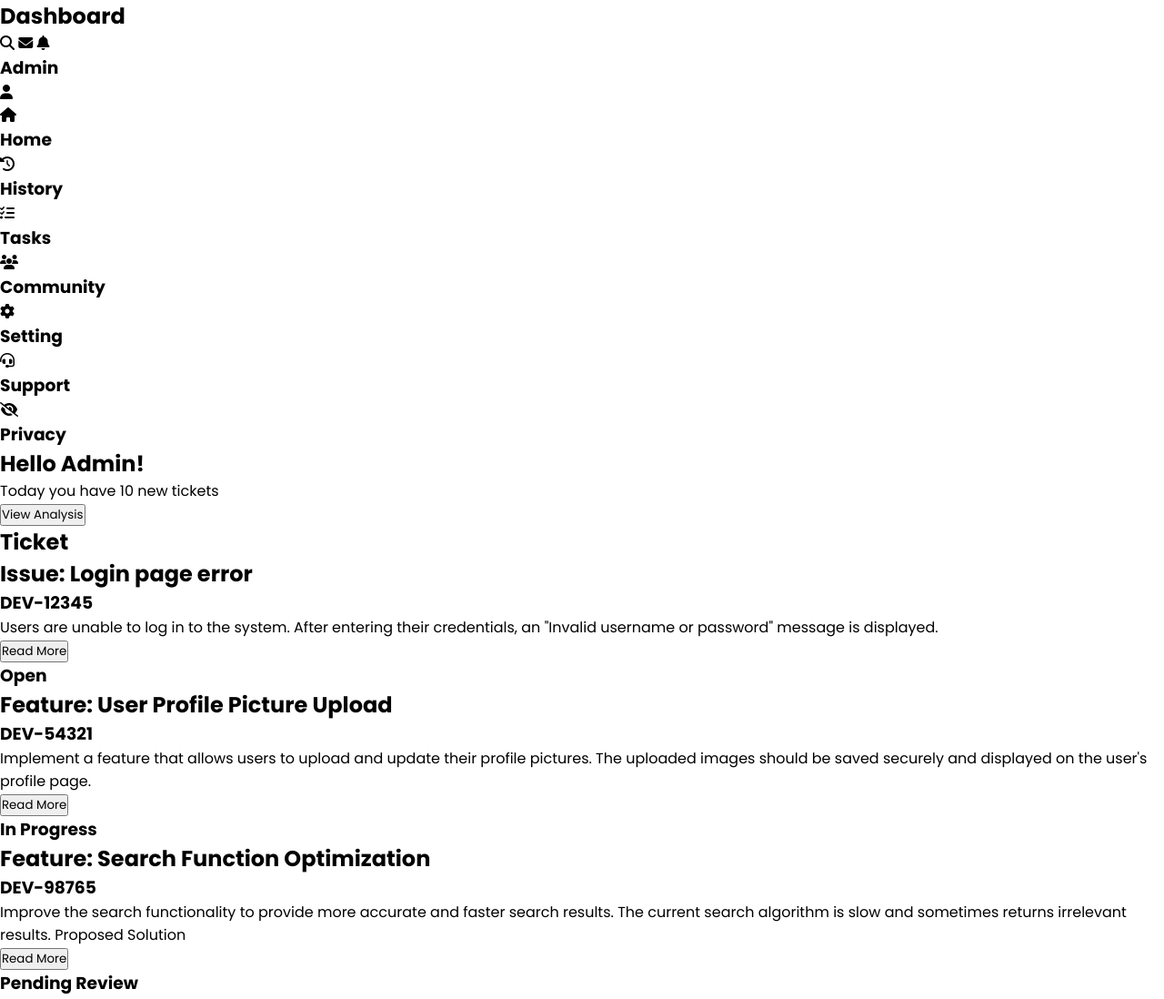
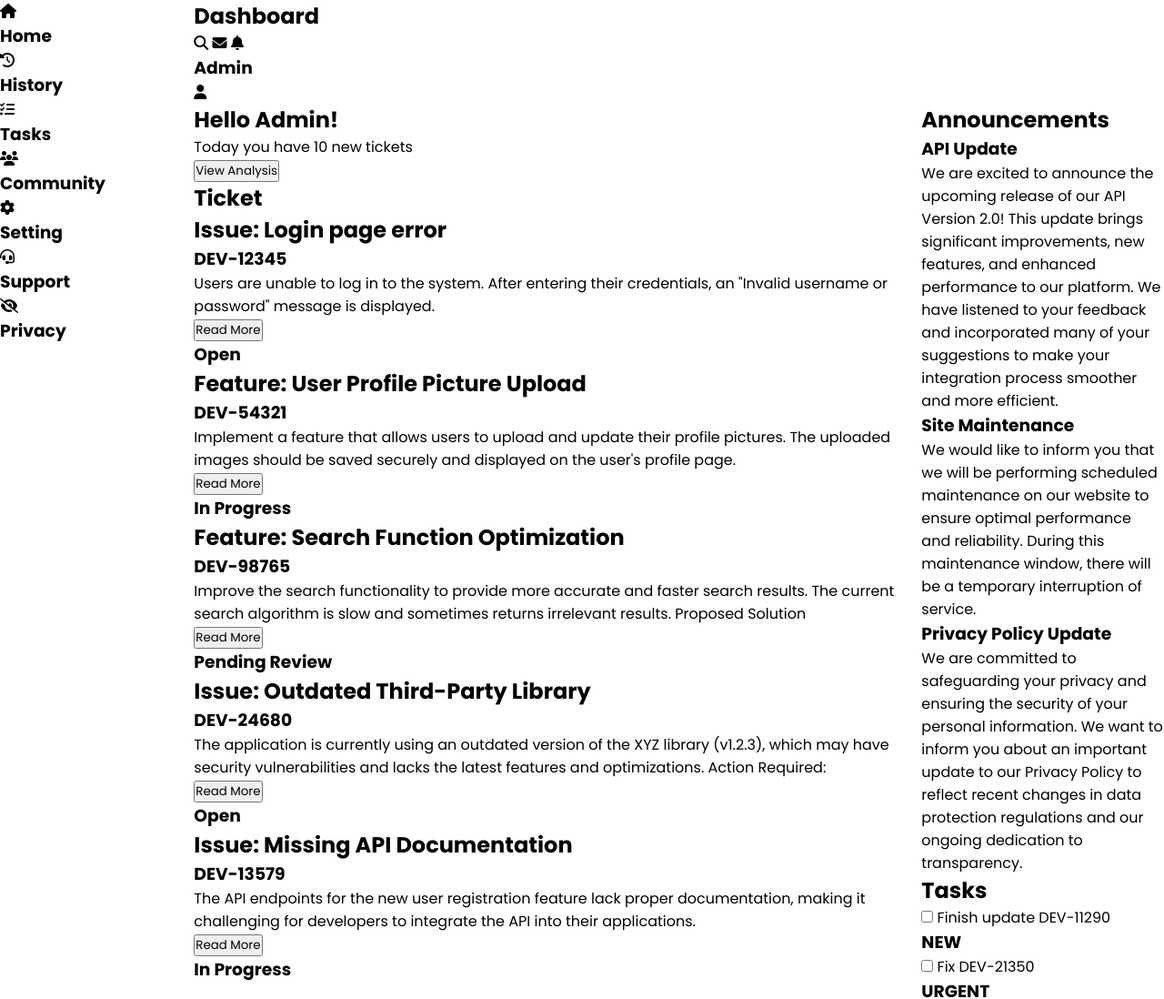
Before and after one commit to mekintown/admin-dashboard, a plain HTML site: page index.html in a window 1280 px wide. Shown: the top 1098 px of the page at 91% size. Drawn offline with Linux system fonts and the light colour scheme.

Commit message:
Add basic layout

```diff
--- a/index.html
+++ b/index.html
@@ -11,18 +11,6 @@
 </head>
 <body>
     <div class="container">
-        <header>
-            <h2 class="dashboard">Dashboard</h2>
-            <nav>
-                <i class="fa-solid fa-magnifying-glass"></i>
-                <i class="fa-solid fa-envelope"></i>
-                <i class="fa-solid fa-bell"></i>
-            </nav>
-            <div class="profile">
-                <h3>Admin</h3>
-                <i class="fa-solid fa-user"></i>
-            </div>
-        </header>
         <nav class="sidebar">
             <div>
                 <i class="fa-solid fa-house"></i>
@@ -53,12 +41,25 @@
                 <h3>Privacy</h3>
             </div>
         </nav>
-        <section class="introduction">
-            <h2 class="section-title">Hello Admin!</h2>
+        <article>
+            <header>
+                <h2 class="dashboard">Dashboard</h2>
+                <nav>
+                    <i class="fa-solid fa-magnifying-glass"></i>
+                    <i class="fa-solid fa-envelope"></i>
+                    <i class="fa-solid fa-bell"></i>
+                </nav>
+                <div class="profile">
+                    <h3>Admin</h3>
+                    <i class="fa-solid fa-user"></i>
+                </div>
+            </header>
+            <section class="left-section">
+                <section class="hero">
+                    <h2 class="hero-title">Hello Admin!</h2>
                     <p>Today you have 10 new tickets</p>
                     <button>View Analysis</button>
                 </section>
-
                 <section class="ticket">
                     <h2 class="section-title">Ticket</h2>
                     <div class="ticket">
@@ -99,7 +100,8 @@
                         <h3 class="ticket-status">In Progress</h3>
                     </div>
                 </section>
-
+            </section>
+            <section class="right-section">
                 <section class="announcements">
                     <h2 class="section-title">Announcements</h2>
                     <div class="announcement">
@@ -115,7 +117,6 @@
                         <p class="announcement-detail">We are committed to safeguarding your privacy and ensuring the security of your personal information. We want to inform you about an important update to our Privacy Policy to reflect recent changes in data protection regulations and our ongoing dedication to transparency.</p>
                     </div>
                 </section>
-
                 <section class="taks">
                     <h2 class="section-title">Tasks</h2>
                     <div class="task">
@@ -134,6 +135,8 @@
                         <h3 class="task-status">NEW</h3>
                     </div>
                 </section>
+            </section>
+        </article>
     </div>
 </body>
 </html>
--- a/styles.css
+++ b/styles.css
@@ -4,3 +4,27 @@
     padding: 0;
     font-family: "Poppins", sans-serif;
 }
+
+.container {
+    display: grid;
+    grid-template-columns: 1fr 5fr;
+}
+
+.sidebar {
+    grid-column: 1;
+}
+
+article {
+    display: grid;
+    grid-template-columns: 3fr 1fr;
+}
+
+header {
+    grid-column: 1 / -1;
+}
+
+.dashboard {
+    display: grid;
+    grid-row: 1;
+    grid-column: 1 / -1;
+}
```
Lines whose indentation alone changed are shown as unchanged.
